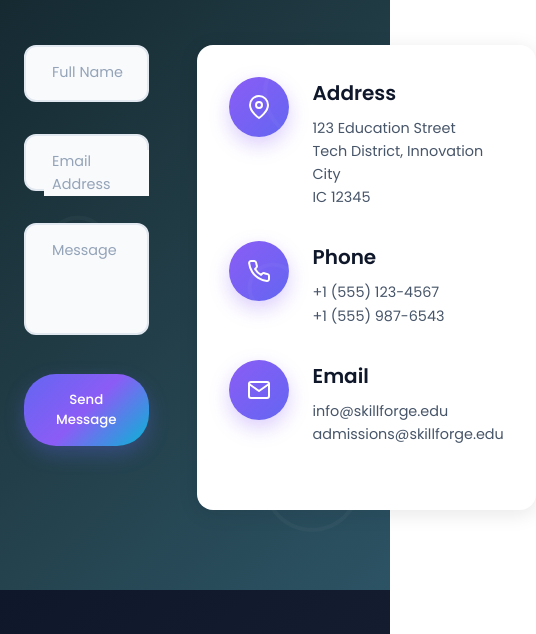
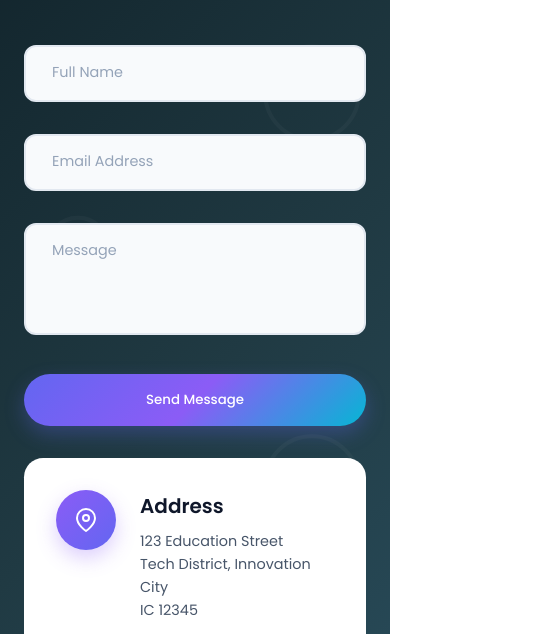
Before and after one commit to sathyapg527/SkillForge, a plain HTML site: page index.html in a window 390 px wide. Shown: the part 7603-8237 px from the top of the page, 536 px wide, since content can reach past the window. Drawn offline with Linux system fonts and the light colour scheme.

Commit message:
Made contact section responsive

```diff
--- a/styles.css
+++ b/styles.css
@@ -1400,3 +1400,36 @@ button {
     --border-color: #000000;
   }
 }
+/* Responsive Contact Section */
+@media (max-width: 768px) {
+  .contact__content {
+    display: flex;
+    flex-direction: column;
+    gap: 2rem;
+  }
+  .contact__form,
+  .contact__info {
+    width: 100%;
+    max-width: 100%;
+    margin: 0;
+    border-radius: 1.2rem;
+    box-shadow: none;
+  }
+  .contact__form {
+    order: 1;
+  }
+  .contact__info {
+    order: 2;
+  }
+  .form__group {
+    width: 100%;
+  }
+  .form__input,
+  .form__textarea {
+    width: 100%;
+    min-width: 0;
+  }
+  .button--full {
+    width: 100%;
+  }
+}
```
